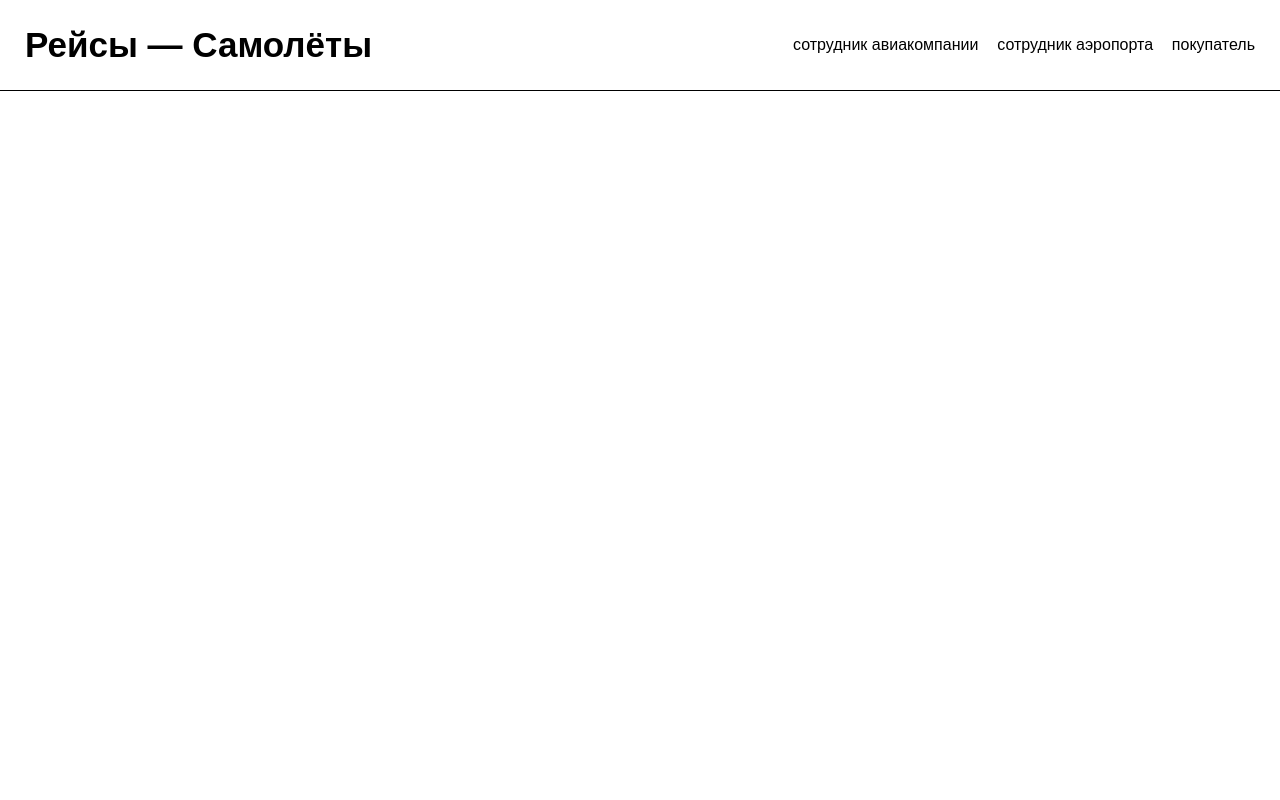
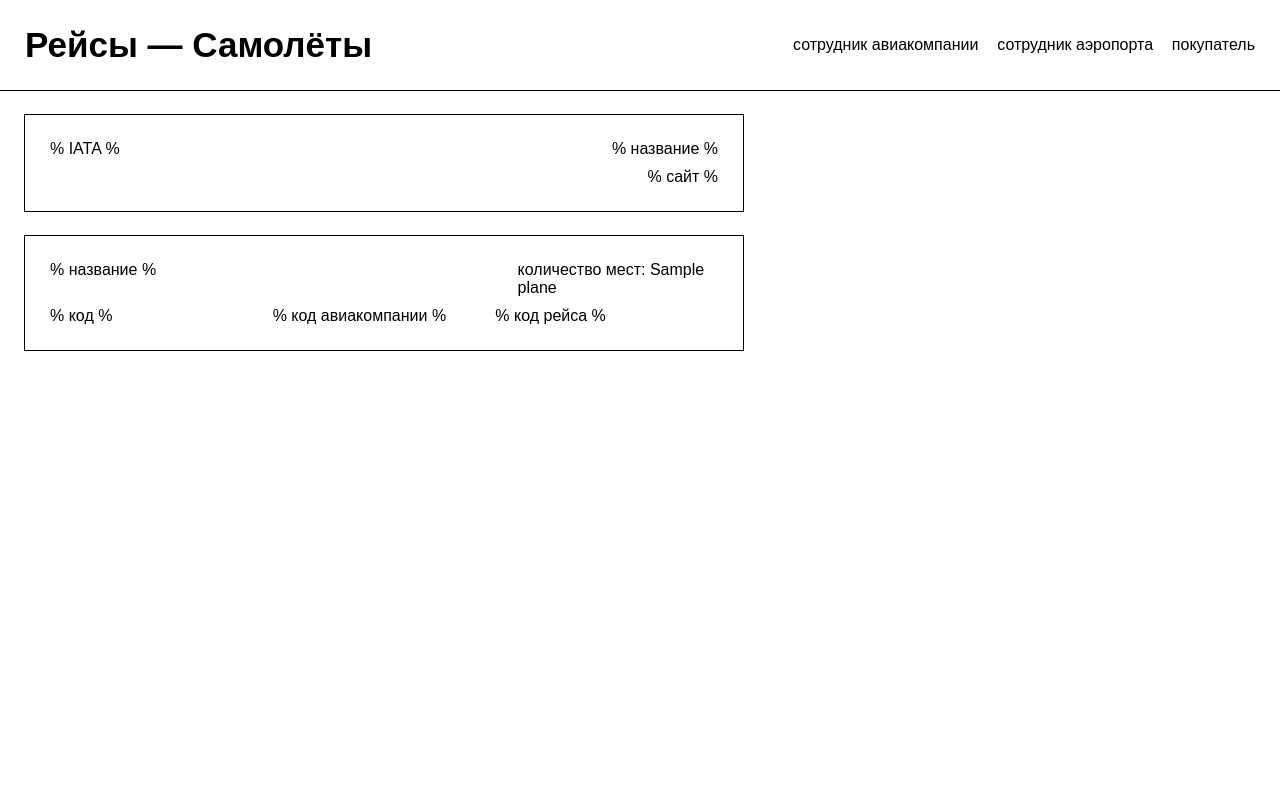
Before and after one commit to airatk/flights.db, a Flask app: template templates/airline.html in a window 1280 px wide. Run offline with Flask 2, Linux system fonts and the light colour scheme; the template is opened without the code that fills it: most values are stand-ins (such as "Sample title", 1, 10 or a date in 2020).

Commit message:
Lists at /airline page were implemented

```diff
--- a/static/css/main.css
+++ b/static/css/main.css
@@ -3,3 +3,63 @@ main {
 
     height: calc(100vh - 2*var(--border-gap) - var(--header-height));
 }
+
+
+/* List */
+
+main > .list {
+    flex: 0 calc(60% - 2*var(--border-gap));
+
+    padding: var(--border-gap);
+
+    overflow-y: auto;
+}
+
+main > .list::-webkit-scrollbar {
+    display: none;
+}
+
+main > .list > article + article {
+    margin-top: var(--border-gap);
+}
+
+main > .list > article {
+    display: flex;
+
+    flex-wrap: wrap;
+
+    padding: var(--border-gap);
+}
+
+main > .list > article > div {
+    flex: 1;
+}
+
+/* Airline */
+
+main > .list > .airline > div:not(.airline-code) {
+    text-align: right;
+}
+
+main > .list > .airline > .name {
+    margin-bottom: var(--text-gap);
+}
+
+main > .list > .airline > .site {
+    flex: 0 100%;
+}
+
+/* Plane */
+
+main > .list > .plane > .name,
+main > .list > .plane > .seats-count {
+    margin-bottom: var(--text-gap);
+}
+
+main > .list > .plane > .name {
+    flex: 0 70%;
+}
+
+main > .list > .plane > .seats-count {
+    flex: 0 30%;
+}
--- a/templates/airline.html
+++ b/templates/airline.html
@@ -6,5 +6,32 @@
 {% endblock %}
 
 {% block list %}
+    {% for airline in airlines %}
+        <article class="box airline">
+            <div class="airline-code">% IATA %</div>
+            <div class="name">% название %</div>
+            <div class="site">% сайт %</div>
+        </article>
+    {% endfor %}
 
+    {% for plane in planes %}
+        <article class="box plane">
+            <div class="name">% название %</div>
+            <div class="seats-count">количество мест: {{ plane }}</div>
+            <div class="plane-code">% код %</div>
+            <div class="airline-code">% код авиакомпании %</div>
+            <div class="flight-code">% код рейса %</div>
+        </article>
+    {% endfor %}
+
+    {% if airlines == [] %}
+        <span class="placeholder">% авиакомпаний нет %</span>
+    {% endif %}
+    {% if planes == [] %}
+        <span class="placeholder">% самолётов нет %</span>
+    {% endif %}
+
+    {% if not airlines and not planes %}
+        <span class="placeholder">% пусто %</span>
+    {% endif %}
 {% endblock %}
```
